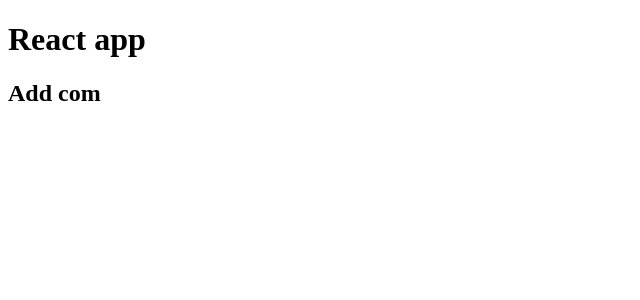
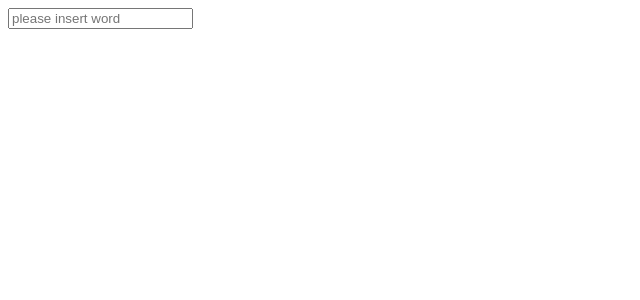
Before and after one commit to BojanMijatovic/start-with-react, a React (Create React App) app in the folder picture-app/: page / in a window 1280 px wide. Shown: the top 300 px of the page, without its empty margins (0-640 px from the left). Built offline with nearby package versions, Linux system fonts and the light colour scheme.

Commit message:
add search bar

```diff
--- a/picture-app/src/NewPage.js
+++ /dev/null
@@ -1,10 +0,0 @@
-import React from 'react';
-import ReactDOM from 'react-dom';
-
-const newPage = (props) => {
-  return (
-    <h2>{props.namePage}</h2>
-  )
-}
-
-export default newPage;
--- /dev/null
+++ b/picture-app/src/components/App.js
@@ -0,0 +1,12 @@
+import React from 'react';
+
+import SearchBar from './SearchBar'
+
+const App = (props) => {
+  return (
+    <div> <SearchBar />
+    </div>
+  )
+}
+
+export default App;
--- /dev/null
+++ b/picture-app/src/components/SearchBar.js
@@ -0,0 +1,15 @@
+import React from 'react';
+
+
+
+class SearchBar extends React.Component {
+
+  render() {
+    return (
+      <div> {<input type='text' placeholder='please insert word' />}</div>
+    )
+  }
+}
+
+
+export default SearchBar;
--- a/picture-app/src/index.js
+++ b/picture-app/src/index.js
@@ -1,17 +1,7 @@
 import React from 'react';
 import ReactDOM from 'react-dom';
-import NewPage from './NewPage';
+import App from './components/App';
 
-class App extends React.Component {
-  state = { name: 'React app' }
 
-  render() {
-    return (
-      <div> <h1>{this.state.name}</h1>
-        <NewPage namePage='Add com' />
-      </div>
-    )
-  }
-}
 
 ReactDOM.render(<App />, document.querySelector('#root'));
```
